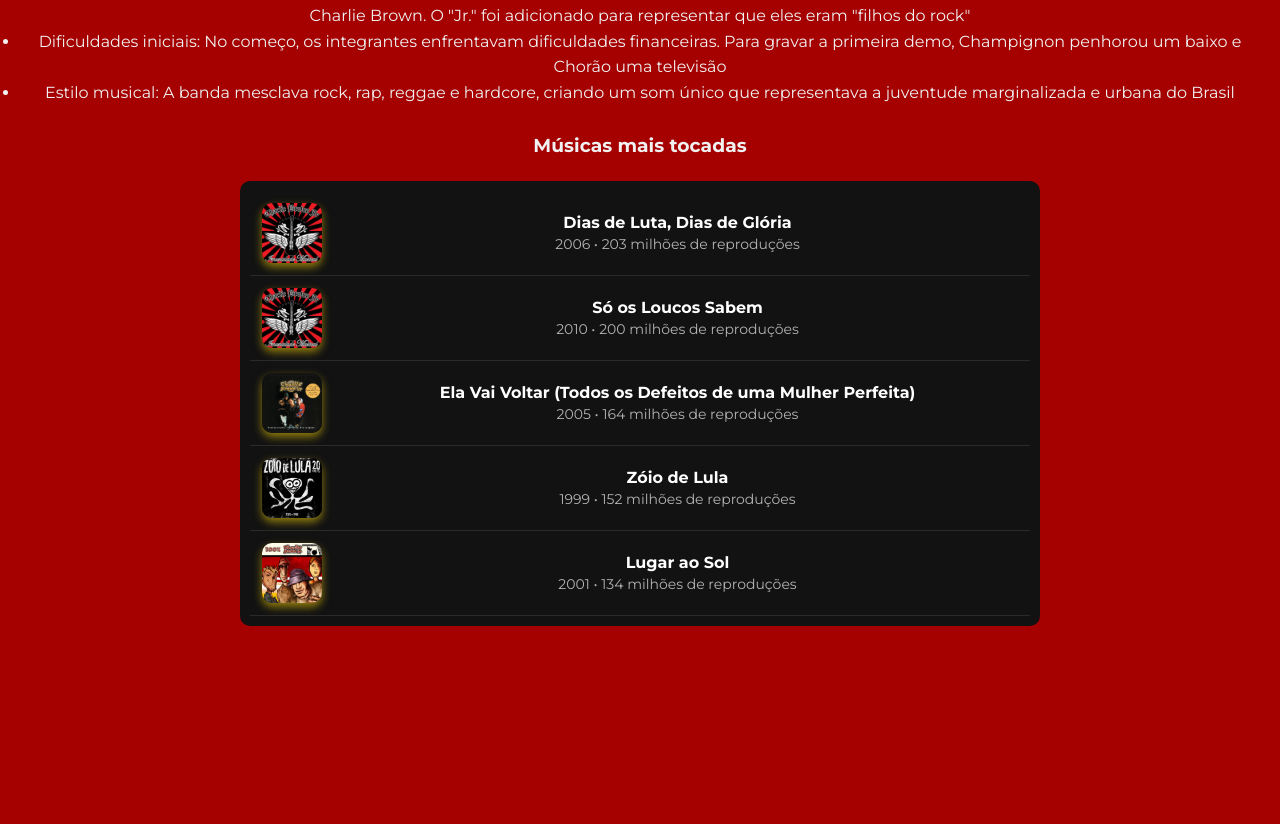
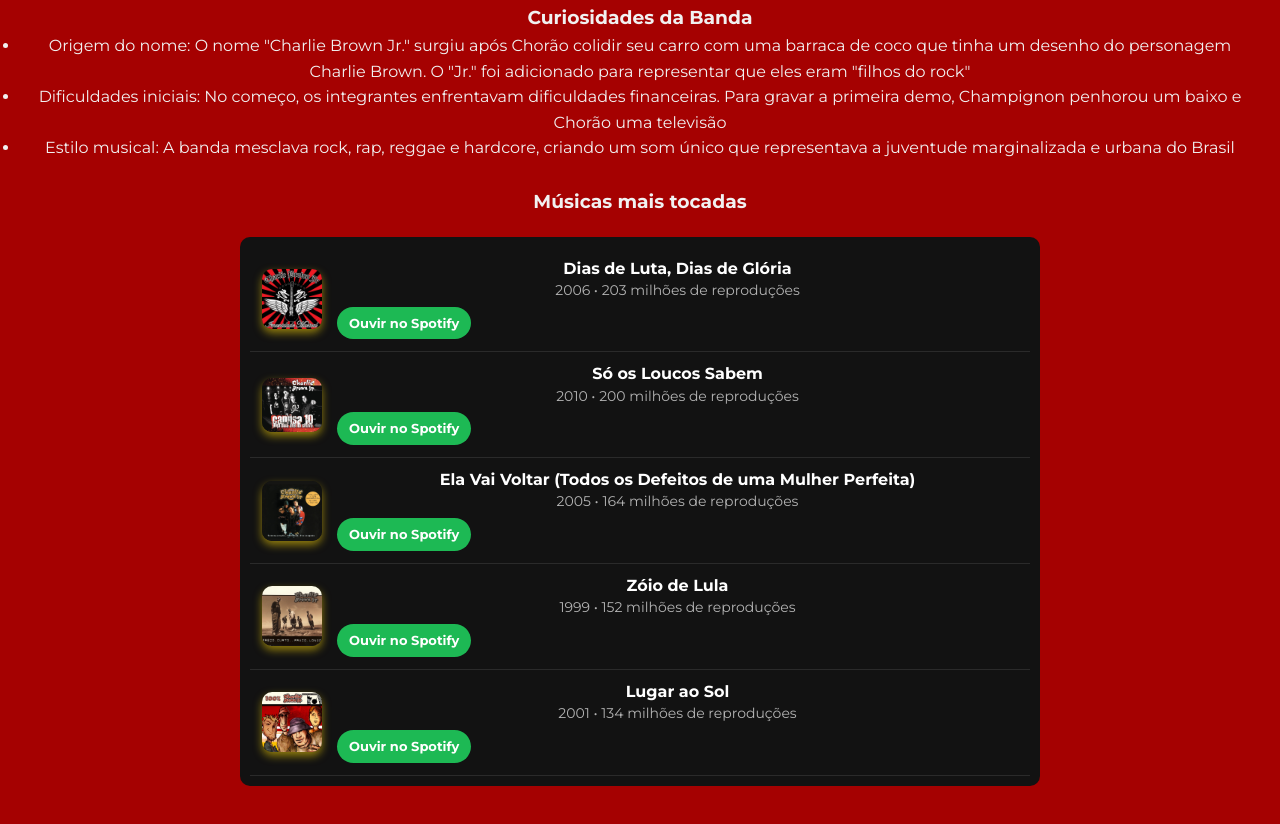
Before and after one commit to Medeirosjv99/Projeto-HTML-Charlie-Brown-Jr, a plain HTML site: page Trabalho/index.html in a window 1280 px wide. Shown: the part 1344-2168 px from the top of the page. Before the commit the page ends 2020 px from the top, so only its background shows below. Drawn offline with Linux system fonts and the light colour scheme.

Commit message:
Refactor code structure for improved readability and maintainability

```diff
--- a/Trabalho/index.html
+++ b/Trabalho/index.html
@@ -5,14 +5,15 @@
     <meta name="viewport" content="width=device-width, initial-scale=1.0">
     <title>Trabalho TSI Fundamentos de Sistemas para Internet</title>
     <link rel="stylesheet" href="style.css">
+
 </head>
 <body>
     <div>
-
         <div class="header">
-            <h1 class="main-title"> Charlie Brown Jr. </h1>
-            <p class="main-paragraph"> Uma banda de rock brasileira formada em Santos, em 1992</p>
-        </div>
+        <h1 class="main-title">Charlie Brown Jr.</h1>
+        <p class="main-paragraph">Uma banda de rock brasileira formada em Santos, em 1992</p>
+        <a href="https://pt.wikipedia.org/wiki/Charlie_Brown_Jr." target="_blank" class="wiki-button">Ir para a Wikipédia</a>
+    </div>
 
         <div class="featured-image">
             <figure>
@@ -48,14 +49,16 @@
     <div class="track-info">
       <span class="track-title">Dias de Luta, Dias de Glória</span>
       <span class="track-meta">2006 • 203 milhões de reproduções</span>
+      <a href="https://open.spotify.com/intl-pt/track/006pMMCuRo2TFjh8sNGSov?si=4337c36d15404a64" target="_blank" class="spotify-button">Ouvir no Spotify</a>
     </div>
   </div>
 
   <div class="track">
-    <img src="img/1900x1900-000000-80-0-0.jpg" alt="Só os Loucos Sabem" class="album-cover">
+    <img src="img/ab67616d0000b273f066003f5c78d52a42bb25b1.jpeg" alt="Só os Loucos Sabem" class="album-cover">
     <div class="track-info">
       <span class="track-title">Só os Loucos Sabem</span>
       <span class="track-meta">2010 • 200 milhões de reproduções</span>
+      <a href="https://open.spotify.com/intl-pt/track/3nI0piSOxAik2RCpHGloB7?si=b81d8567719d48e1" target="_blank" class="spotify-button">Ouvir no Spotify</a>
     </div>
   </div>
 
@@ -64,14 +67,16 @@
     <div class="track-info">
       <span class="track-title">Ela Vai Voltar (Todos os Defeitos de uma Mulher Perfeita)</span>
       <span class="track-meta">2005 • 164 milhões de reproduções</span>
+      <a href="https://open.spotify.com/intl-pt/track/70dJEanFPdYuWZumkrnKeX?si=ce4b5ed72d41484a" target="_blank" class="spotify-button">Ouvir no Spotify</a>
     </div>
   </div>
 
   <div class="track">
-    <img src="img/Zoio_de_lula_-_20_anos.jpg" alt="Zóio de Lula" class="album-cover">
+    <img src="img/image.png" alt="Zóio de Lula" class="album-cover">
     <div class="track-info">
       <span class="track-title">Zóio de Lula</span>
       <span class="track-meta">1999 • 152 milhões de reproduções</span>
+      <a href="https://open.spotify.com/intl-pt/track/0AsfpL8bzbmEyJsfbPPYnj?si=a60f27fee7894483" target="_blank" class="spotify-button">Ouvir no Spotify</a>
     </div>
   </div>
 
@@ -80,6 +85,7 @@
     <div class="track-info">
       <span class="track-title">Lugar ao Sol</span>
       <span class="track-meta">2001 • 134 milhões de reproduções</span>
+      <a href="https://open.spotify.com/intl-pt/track/4gEFeIEORz8thfqMY7nKcb?si=a28b5ef9703f461f" target="_blank" class="spotify-button">Ouvir no Spotify</a>
     </div>
   </div>
 </div>
--- a/Trabalho/style.css
+++ b/Trabalho/style.css
@@ -23,6 +23,23 @@ body::before {
     background: rgba(0, 0, 0, 0.7);
     z-index: -1;
 }
+
+.wiki-button {
+  display: inline-block;
+  margin-top: 10px;
+  padding: 10px 20px;
+  background-color: #2e2e2e;
+  color: #000;
+  font-weight: bold;
+  text-decoration: none;
+  border-radius: 5px;
+  transition: background 0.3s ease;
+}
+
+.wiki-button:hover {
+  background-color: #d6ad14;
+}
+
 
 .header {
     text-align: center;
@@ -132,6 +149,23 @@ figcaption {
 }
 
 
+.spotify-button {
+  margin-top: 8px;
+  padding: 6px 12px;
+  background-color: #1db954;
+  color: white;
+  font-size: 13px;
+  font-weight: 600;
+  text-decoration: none;
+  border-radius: 20px;
+  width: fit-content;
+  transition: background 0.3s ease;
+}
+
+.spotify-button:hover {
+  background-color: #1ed760;
+}
+
 @media (max-width: 768px) {
     .main-title {
         font-size: 2rem;
```
Also changed, not shown: Trabalho/img/ab67616d0000b273f066003f5c78d52a42bb25b1.jpeg (added), Trabalho/img/image.png (added).
